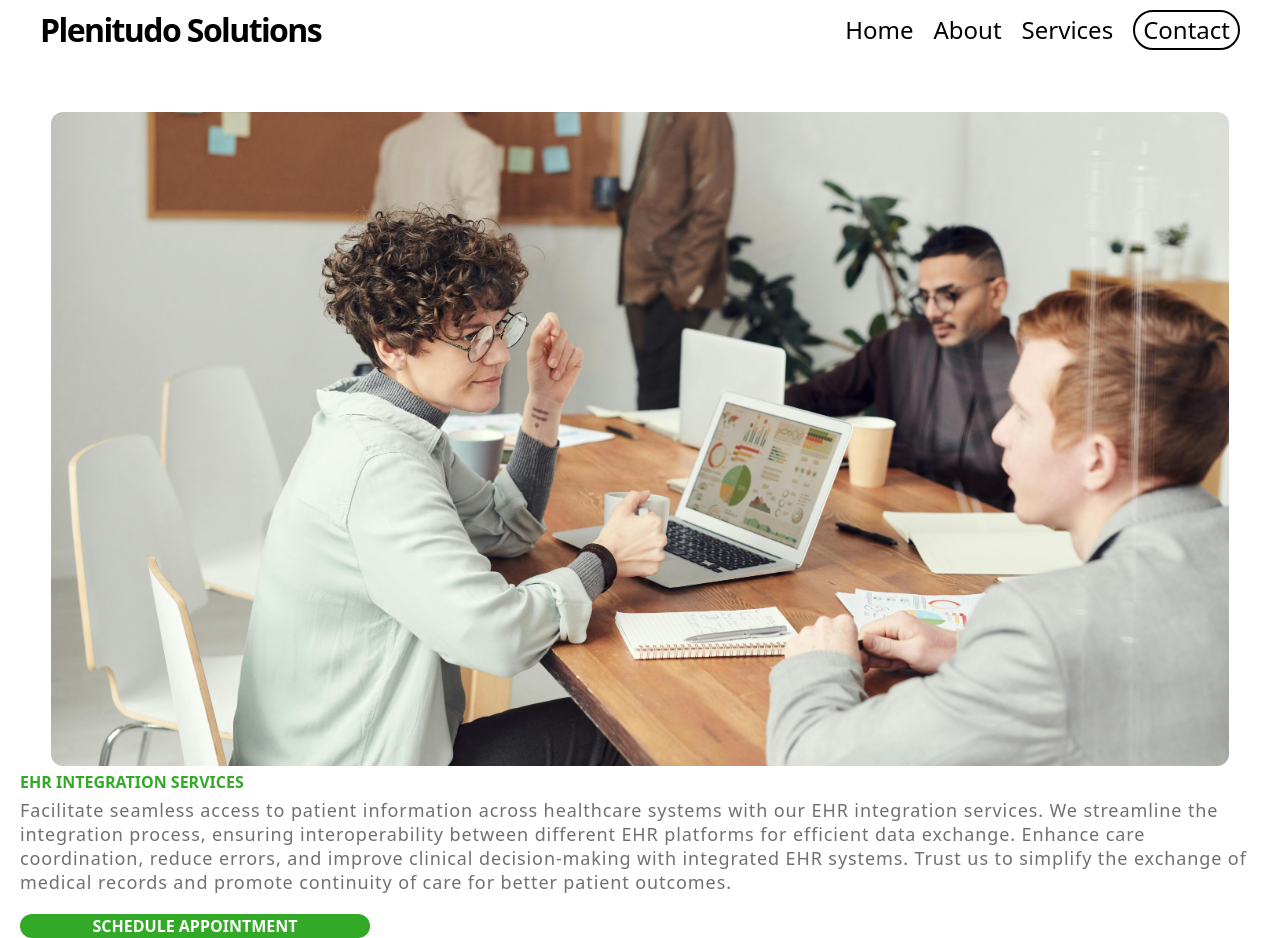
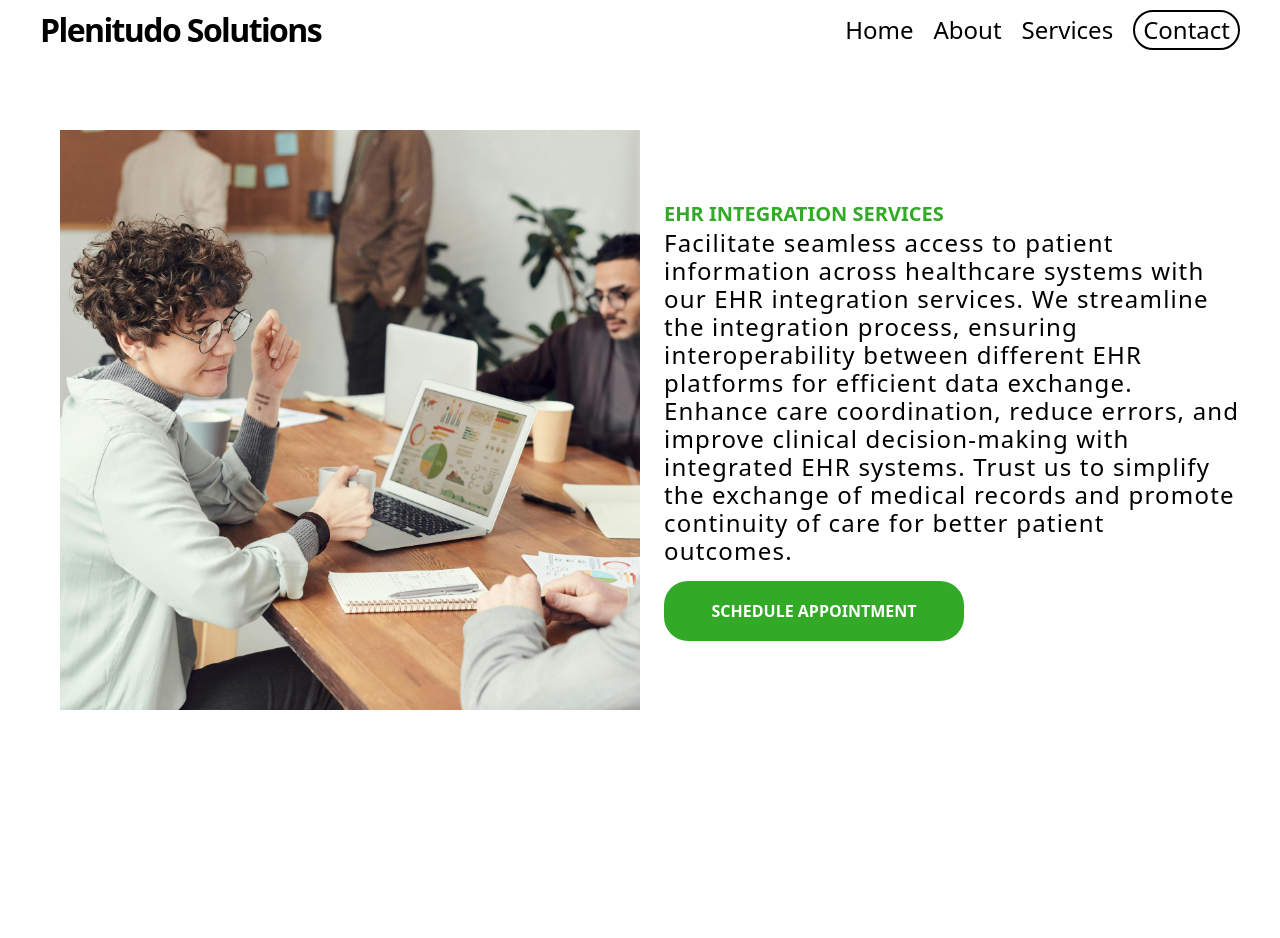
Before and after one commit to Sandeep-DSK/PlenitudoWebsite, a Next.js app: page /ehr-integration-services in a window 1280 px wide. After the commit the page ends 800 px from the top, so only its background shows below. Built offline with nearby package versions, Linux system fonts and the light colour scheme.

Commit message:
updated all services information pages styled to mock up

```diff
--- a/app/appointment-scheduling-system/page.tsx
+++ b/app/appointment-scheduling-system/page.tsx
@@ -6,29 +6,33 @@ export default function Appointment() {
   return (
     <main>
       <Navbar />
-      <div className="sm:h-screen h-full w-screen flex flex-col justify-start items-start pt-[100px] px-5 gap-1">
+      <div className="sm:h-screen h-full w-screen flex flex-col justify-start items-start pt-28 px-5 gap-1 sm:flex-row sm:justify-center sm:items-center sm:px-10 sm:pt-10">
         <Image
           src="/images/appointment-scheduling-system.jpg"
           alt="Background"
-          className="mx-auto sm:w-[95%] sm:h-[95%] w-[350px] h-[350px] object-cover object-center rounded-xl"
+          className="mx-auto sm:w-[580px] sm:h-[580px] w-[350px] h-[350px] object-cover object-center rounded-xl sm:rounded-none sm:mx-5"
           width={1000}
           height={1000}
         />
-        <div className="text-greenpl font-bold text-[16px] uppercase">Appointment scheduling system</div>
-        <p className="font-medium text-[18px] leading-[24px] tracking-wider text-grey">
+        <div className="sm:w-[580px]">
+          <div className="text-greenpl font-bold text-[16px] uppercase sm:text-[20px]">
+            Appointment scheduling system
+          </div>
+          <p className="font-medium text-[18px] leading-[24px] tracking-wider text-grey sm:text-[24px] sm:font-light sm:text-black sm:leading-[28px]">
             Optimize your clinic&apos;s workflow with our user-friendly appointment scheduling system. Seamlessly book,
             reschedule, and cancel appointments, reducing wait times and improving patient satisfaction. Our system
             integrates with EMRs to ensure accurate patient records and efficient communication between staff and
-          patients. Enhance operational efficiency and streamline the appointment process with our intuitive scheduling
-          solution.
+            patients. Enhance operational efficiency and streamline the appointment process with our intuitive
+            scheduling solution.
           </p>
           <Link
             href={'/scheduling'}
-          className="cursor-pointer text-white uppercase flex items-center justify-center h-[60px] w-[350px] rounded-3xl bg-greenpl hover:bg-green-800 text-[16px] font-bold my-4"
+            className="cursor-pointer text-white uppercase flex items-center justify-center h-[60px] w-[350px] rounded-3xl bg-greenpl hover:bg-green-800 text-[16px] font-bold mt-4 sm:w-[300px] sm:font-semibold"
           >
             Schedule Appointment
           </Link>
         </div>
+      </div>
     </main>
   );
 }
--- a/app/data-security-services/page.tsx
+++ b/app/data-security-services/page.tsx
@@ -6,28 +6,29 @@ export default function Data() {
   return (
     <main>
       <Navbar />
-      <div className="sm:h-screen h-full w-screen flex flex-col justify-start items-start pt-28 px-5 gap-1">
+      <div className="sm:h-screen h-full w-screen flex flex-col justify-start items-start pt-28 px-5 gap-1 sm:flex-row sm:justify-center sm:items-center sm:px-10 sm:pt-10">
         <Image
           src="/images/data-security-services.jpg"
           alt="Background"
-          className="mx-auto sm:w-[95%] sm:h-[95%] w-[350px] h-[350px] object-cover object-center rounded-xl"
+          className="mx-auto sm:w-[580px] sm:h-[580px] w-[350px] h-[350px] object-cover object-center rounded-xl sm:rounded-none sm:mx-5"
           width={1000}
           height={1000}
         />
-        <div className="text-greenpl font-bold text-[16px] uppercase">Data security services</div>
-        <p className="font-medium text-[18px] leading-[24px] tracking-wider text-grey">
+        <div className="sm:w-[580px]">
+          <div className="text-greenpl font-bold text-[16px] uppercase sm:text-[20px]">Data security services</div>
+          <p className="font-medium text-[18px] leading-[24px] tracking-wider text-grey sm:text-[24px] sm:font-light sm:text-black sm:leading-[28px]">
             Ensuring the highest level of data security, we safeguard sensitive healthcare information against cyber
-          threats and breaches. Our comprehensive data security services include encryption, access control, and regular
-          security audits to maintain compliance with industry regulations. Trust us to keep your patients data secure
-          and confidential at all times.
+            threats and breaches. Our comprehensive data security services include encryption, access control, and
+            regular security audits to maintain compliance with industry regulations. Trust us to keep your patients
+            data secure and confidential at all times.
           </p>
           <Link
             href={'/scheduling'}
-          className="cursor-pointer text-white uppercase flex items-center justify-center h-[60px] w-[350px] rounded-3xl bg-greenpl hover:bg-green-800 text-[16px] font-bold mt-4"
+            className="cursor-pointer text-white uppercase flex items-center justify-center h-[60px] w-[350px] rounded-3xl bg-greenpl hover:bg-green-800 text-[16px] font-bold mt-4 sm:w-[300px] sm:font-semibold"
           >
             Schedule Appointment
           </Link>
-        {/* <Link href="/">go back</Link> */}
+        </div>
       </div>
     </main>
   );
--- a/app/ehr-integration-services/page.tsx
+++ b/app/ehr-integration-services/page.tsx
@@ -6,29 +6,31 @@ export default function EHR() {
   return (
     <main>
       <Navbar />
-      <div className="sm:h-screen h-full w-screen flex flex-col justify-start items-start pt-28 px-5 gap-1">
+      <div className="sm:h-screen h-full w-screen flex flex-col justify-start items-start pt-28 px-5 gap-1 sm:flex-row sm:justify-center sm:items-center sm:px-10 sm:pt-10">
         <Image
           src="/images/ehr-integration-services.jpg"
           alt="Background"
-          className="mx-auto sm:w-[95%] sm:h-[95%] w-[350px] h-[350px] object-cover object-center rounded-xl"
+          className="mx-auto sm:w-[580px] sm:h-[580px] w-[350px] h-[350px] object-cover object-center rounded-xl sm:rounded-none sm:mx-5"
           width={1000}
           height={1000}
         />
-        <div className="text-greenpl font-bold text-[16px] uppercase">EHR integration services</div>
-        <p className="font-medium text-[18px] leading-[24px] tracking-wider text-grey">
-          Facilitate seamless access to patient information across healthcare systems with our EHR integration services.
-          We streamline the integration process, ensuring interoperability between different EHR platforms for efficient
-          data exchange. Enhance care coordination, reduce errors, and improve clinical decision-making with integrated
-          EHR systems. Trust us to simplify the exchange of medical records and promote continuity of care for better
-          patient outcomes.
+        <div className="sm:w-[580px]">
+          <div className="text-greenpl font-bold text-[16px] uppercase sm:text-[20px]">EHR integration services</div>
+          <p className="font-medium text-[18px] leading-[24px] tracking-wider text-grey sm:text-[24px] sm:font-light sm:text-black sm:leading-[28px]">
+            Facilitate seamless access to patient information across healthcare systems with our EHR integration
+            services. We streamline the integration process, ensuring interoperability between different EHR platforms
+            for efficient data exchange. Enhance care coordination, reduce errors, and improve clinical decision-making
+            with integrated EHR systems. Trust us to simplify the exchange of medical records and promote continuity of
+            care for better patient outcomes.
           </p>
           <Link
             href={'/scheduling'}
-          className="cursor-pointer text-white uppercase flex items-center justify-center h-[60px] w-[350px] rounded-3xl bg-greenpl hover:bg-green-800 text-[16px] font-bold my-4"
+            className="cursor-pointer text-white uppercase flex items-center justify-center h-[60px] w-[350px] rounded-3xl bg-greenpl hover:bg-green-800 text-[16px] font-bold mt-4 sm:w-[300px] sm:font-semibold"
           >
             Schedule Appointment
           </Link>
         </div>
+      </div>
     </main>
   );
 }
--- a/app/healthcare-analytics-solutions/page.tsx
+++ b/app/healthcare-analytics-solutions/page.tsx
@@ -6,16 +6,19 @@ export default function Healthcare() {
   return (
     <main>
       <Navbar />
-      <div className="sm:h-screen h-full w-screen flex flex-col justify-start items-start pt-28 px-5 gap-1">
+      <div className="sm:h-screen h-full w-screen flex flex-col justify-start items-start pt-28 px-5 gap-1 sm:flex-row sm:justify-center sm:items-center sm:px-10 sm:pt-10">
         <Image
           src="/images/healthcare-analytics-solutions.jpg"
           alt="Background"
-          className="mx-auto sm:w-[95%] sm:h-[95%] w-[350px] h-[350px] object-cover object-center rounded-xl"
+          className="mx-auto sm:w-[580px] sm:h-[580px] w-[350px] h-[350px] object-cover object-center rounded-xl sm:rounded-none sm:mx-5"
           width={1000}
           height={1000}
         />
-        <div className="text-greenpl font-bold text-[16px] uppercase">Healthcare analytics solutions</div>
-        <p className="font-medium text-[18px] leading-[24px] tracking-wider text-grey">
+        <div className="sm:w-[580px]">
+          <div className="text-greenpl font-bold text-[16px] uppercase sm:text-[20px]">
+            Healthcare analytics solutions
+          </div>
+          <p className="font-medium text-[18px] leading-[24px] tracking-wider text-grey sm:text-[24px] sm:font-light sm:text-black sm:leading-[28px]">
             Empower healthcare organizations with actionable insights using our advanced analytics solutions. From
             predictive modeling to performance tracking, our healthcare analytics tools enable informed decision-making
             and improved patient care. Leverage data to optimize operations, enhance clinical outcomes, and drive
@@ -23,11 +26,11 @@ export default function Healthcare() {
           </p>
           <Link
             href={'/scheduling'}
-          className="cursor-pointer text-white uppercase flex items-center justify-center h-[60px] w-[350px] rounded-3xl bg-greenpl hover:bg-green-800 text-[16px] font-bold mt-4"
+            className="cursor-pointer text-white uppercase flex items-center justify-center h-[60px] w-[350px] rounded-3xl bg-greenpl hover:bg-green-800 text-[16px] font-bold mt-4 sm:w-[300px] sm:font-semibold"
           >
             Schedule Appointment
           </Link>
-        {/* <Link href="/">go back</Link> */}
+        </div>
       </div>
     </main>
   );
```
Also changed, not shown: app/remote-monitoring-solutions/page.tsx (+11 -8 lines), app/telemedicine-solutions/page.tsx (+10 -9 lines). Lines whose indentation alone changed are shown as unchanged.
